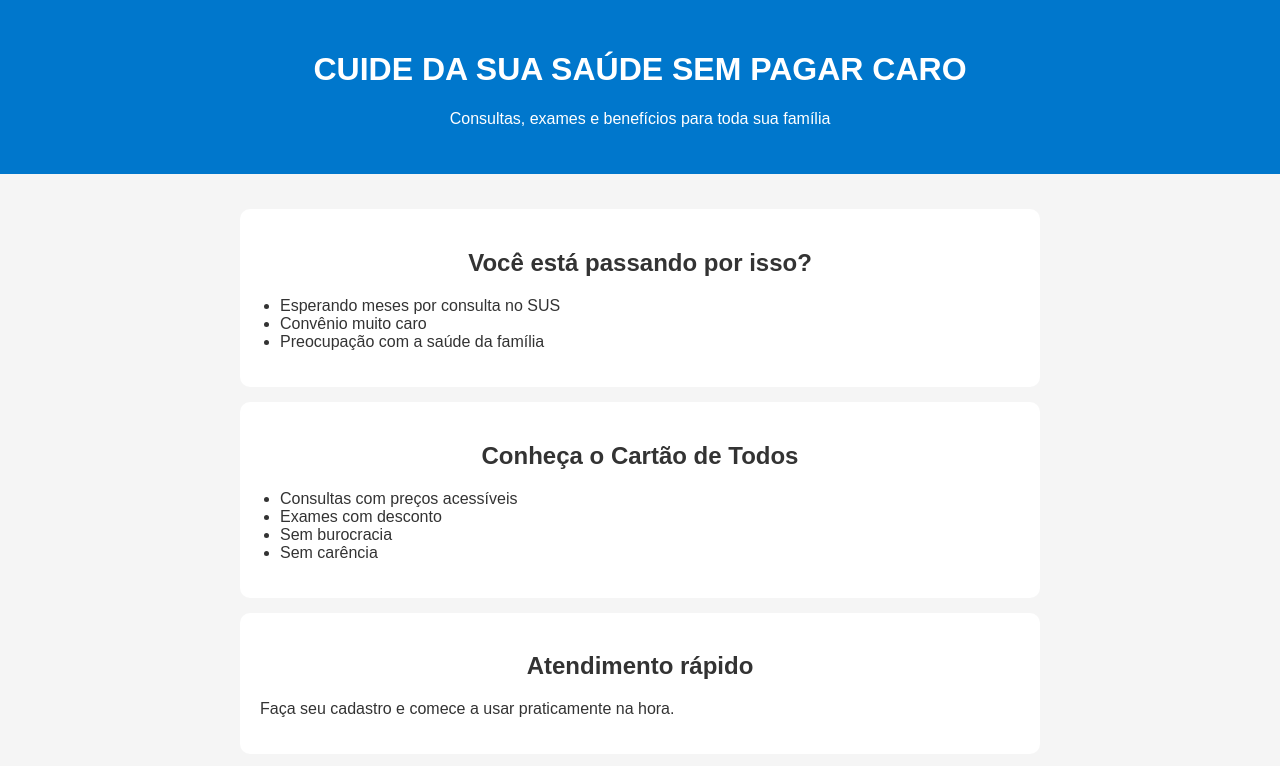
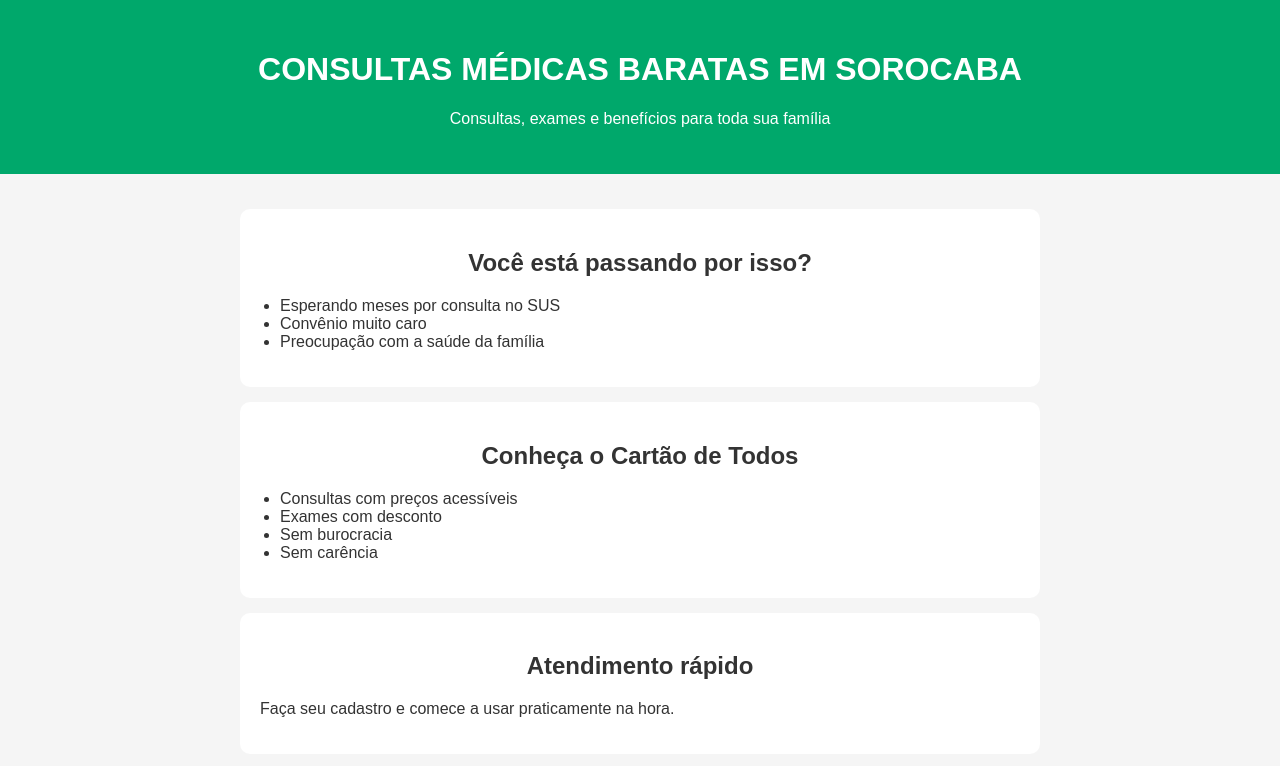
Before and after one commit to carolvazz/site-cartao-de-todos, a plain HTML site: page index.html in a window 1280 px wide. Shown: the top 766 px of the page. Drawn offline with Linux system fonts and the light colour scheme.

Commit message:
Add files via upload

```diff
--- a/index.html
+++ b/index.html
@@ -14,7 +14,7 @@
 }
 
 header {
-    background: #0077cc;
+    background: #00a86b;
     color: white;
     padding: 30px;
     text-align: center;
@@ -63,7 +63,7 @@
 <body>
 
 <header>
-    <h1>CUIDE DA SUA SAÚDE SEM PAGAR CARO</h1>
+    <h1>CONSULTAS MÉDICAS BARATAS EM SOROCABA</h1>
     <p>Consultas, exames e benefícios para toda sua família</p>
 </header>
 
```
